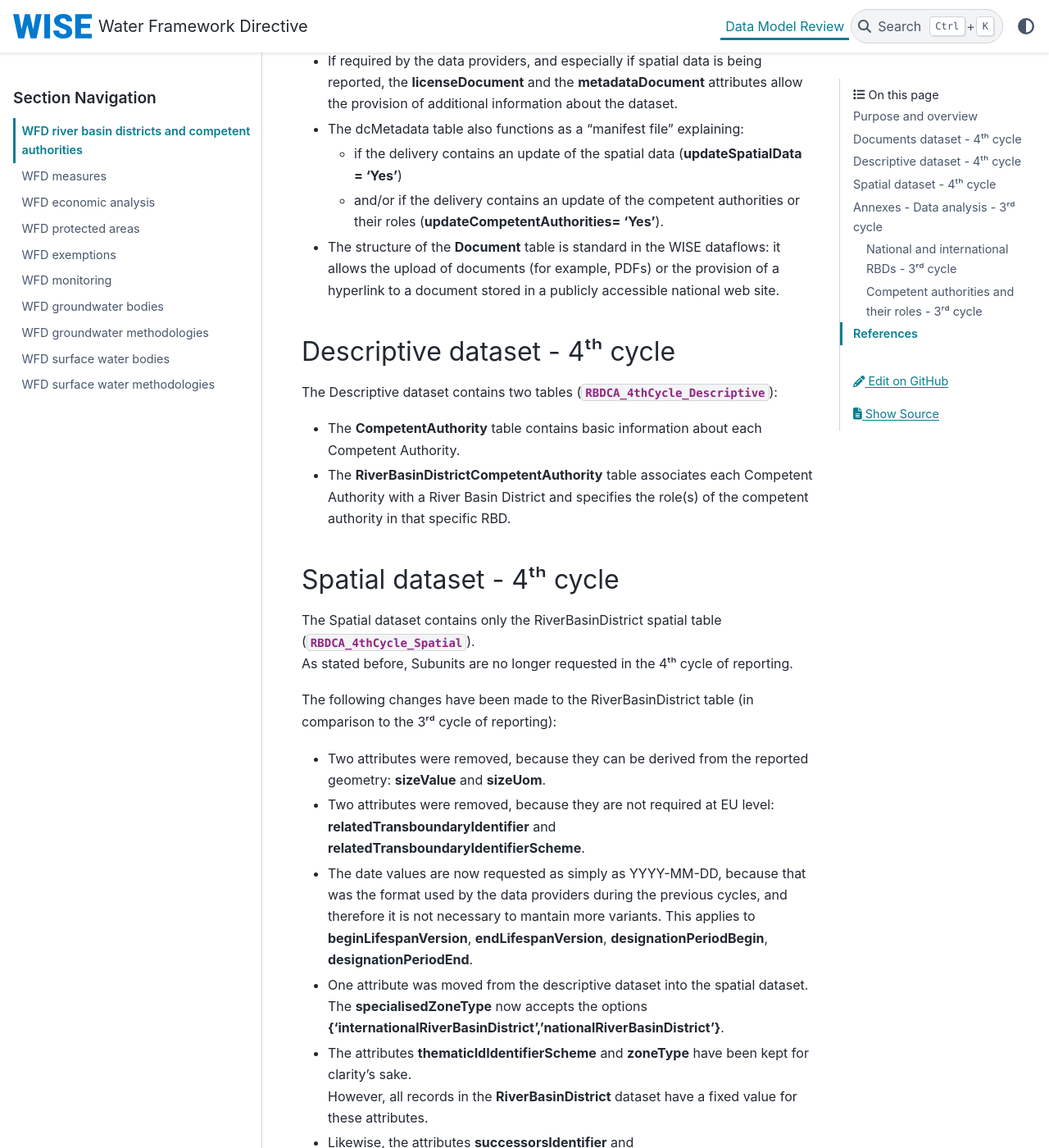
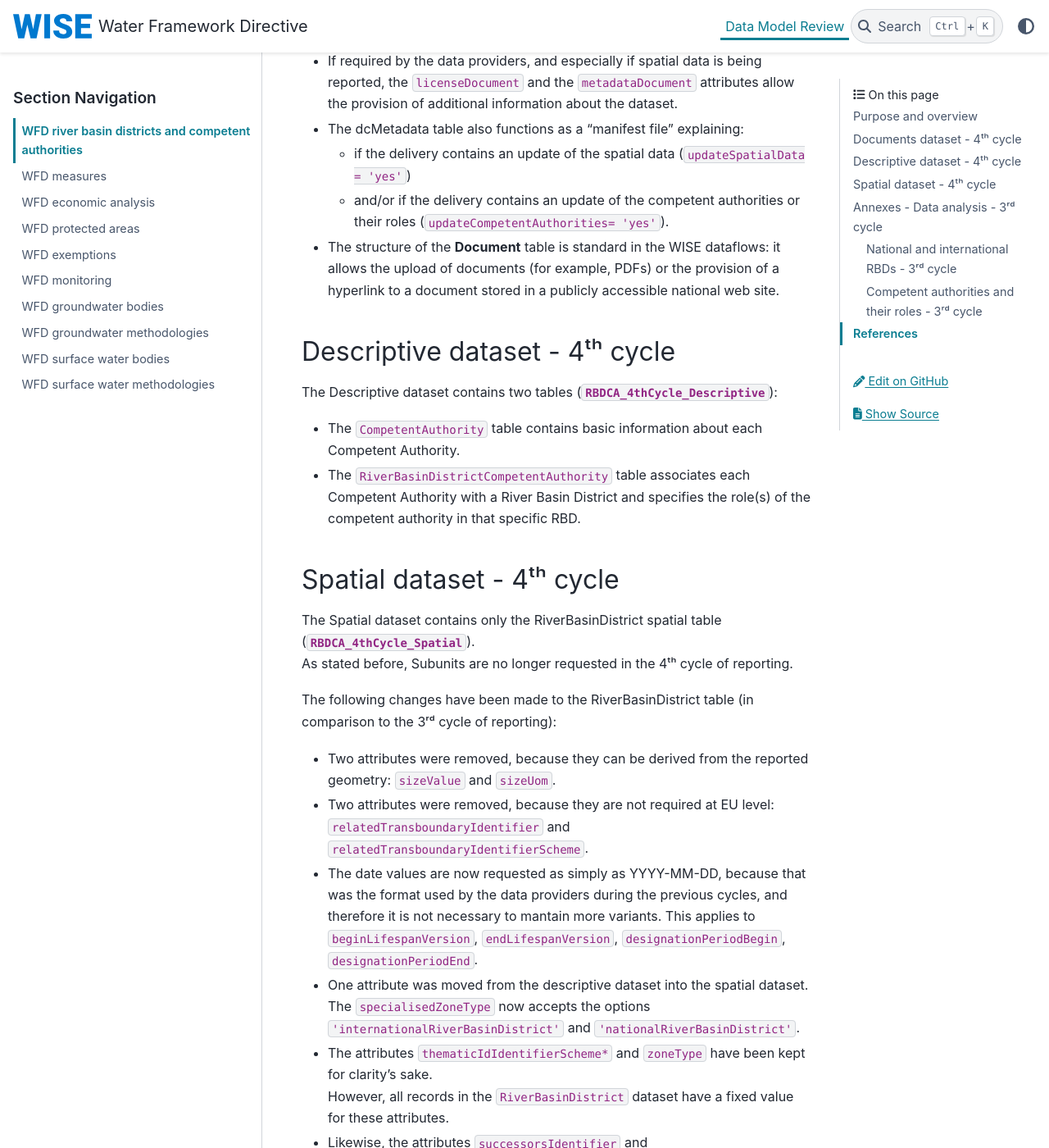
Before and after one commit to eeadata/WISE.WFD.Documentation, a Sphinx documentation site: the page built from docs/DataModelReview/WFDRiverBasinDistrictsAndCompetentAuthorities.md, in a window 1280 px wide and 1400 px high, scrolled down 1635 px. Shown: the whole window at 82% size. Built offline with Sphinx 7.4.7 and the PyData theme 0.15.4, drawn with Linux system fonts in a browser that asks for light colours.

Commit message:
Formatting of table names and column names.

````diff
--- a/docs/DataModelReview/WFDRiverBasinDistrictsAndCompetentAuthorities.md
+++ b/docs/DataModelReview/WFDRiverBasinDistrictsAndCompetentAuthorities.md
@@ -46,16 +46,16 @@ A proposal is presented for the electronic reporting in the 4ᵗʰ cycle:
 
 The Documents dataset follows the standard structure used in various WISE dataflows ({numref}`RBDCA_4thCycle_Documents`):
 
-* The **dcMetadata** table is required and contains only one record per delivery (i.e. per country).
+* The `dcMetadata` table is required and contains only one record per delivery (i.e. per country).
   It provides the basic Dublin Core metadata elements about the delivery.
 
 * If required by the data providers, and especially if spatial data is being reported,
-  the **licenseDocument** and the **metadataDocument** attributes allow the provision of additional information about the dataset.
+  the `licenseDocument` and the `metadataDocument` attributes allow the provision of additional information about the dataset.
 
 * The dcMetadata table also functions as a "manifest file" explaining:
 
-  * if the delivery contains an update of the spatial data (**updateSpatialData = 'Yes'**)
-  * and/or if the delivery contains an update of the competent authorities or their roles (**updateCompetentAuthorities= 'Yes'**).
+  * if the delivery contains an update of the spatial data (`updateSpatialData = 'yes'`)
+  * and/or if the delivery contains an update of the competent authorities or their roles (`updateCompetentAuthorities= 'yes'`).
 
 * The structure of the **Document** table is standard in the WISE dataflows:
 it allows the upload of documents (for example, PDFs)
@@ -73,9 +73,9 @@ or the provision of a hyperlink to a document stored in a publicly accessible na
 
 The Descriptive dataset contains two tables ({numref}`RBDCA_4thCycle_Descriptive`):
 
-- The **CompetentAuthority** table contains basic information about each Competent Authority.
+- The `CompetentAuthority` table contains basic information about each Competent Authority.
 
-- The **RiverBasinDistrictCompetentAuthority** table associates each Competent Authority with a River Basin District and specifies the role(s) of the competent authority in that specific RBD.
+- The `RiverBasinDistrictCompetentAuthority` table associates each Competent Authority with a River Basin District and specifies the role(s) of the competent authority in that specific RBD.
 
 ```{mermaid} /DataModelReview/mmd/RBDCA_4thCycle_Descriptive_ClassDiagram.mmd
 :name: RBDCA_4thCycle_Descriptive
@@ -99,19 +99,19 @@ As stated before, Subunits are no longer requested in the 4ᵗʰ cycle of report
 
 The following changes have been made to the RiverBasinDistrict table (in comparison to the 3ʳᵈ cycle of reporting):
 
-* Two attributes were removed, because they can be derived from the reported geometry: **sizeValue** and **sizeUom**.
+* Two attributes were removed, because they can be derived from the reported geometry: `sizeValue` and `sizeUom`.
 
-* Two attributes were removed, because they are not required at EU level: **relatedTransboundaryIdentifier** and **relatedTransboundaryIdentifierScheme**.
+* Two attributes were removed, because they are not required at EU level: `relatedTransboundaryIdentifier` and `relatedTransboundaryIdentifierScheme`.
 
-* The date values are now requested as simply as YYYY-MM-DD, because that was the format used by the data providers during the previous cycles, and therefore it is not necessary to mantain more variants. This applies to **beginLifespanVersion**, **endLifespanVersion**, **designationPeriodBegin**, **designationPeriodEnd**.
+* The date values are now requested as simply as YYYY-MM-DD, because that was the format used by the data providers during the previous cycles, and therefore it is not necessary to mantain more variants. This applies to `beginLifespanVersion`, `endLifespanVersion`, `designationPeriodBegin`, `designationPeriodEnd`.
 
 * One attribute was moved from the descriptive dataset into the spatial dataset.
-The **specialisedZoneType** now accepts the options **{'internationalRiverBasinDistrict','nationalRiverBasinDistrict'}**.
+The `specialisedZoneType` now accepts the options `'internationalRiverBasinDistrict'` and `'nationalRiverBasinDistrict'`.
 
-* The attributes **thematicIdIdentifierScheme** and **zoneType** have been kept for clarity's sake.
-However, all records in the **RiverBasinDistrict** dataset have a fixed value for these attributes.
+* The attributes `thematicIdIdentifierScheme*` and `zoneType` have been kept for clarity's sake.
+However, all records in the `RiverBasinDistrict` dataset have a fixed value for these attributes.
 
-* Likewise, the attributes **successorsIdentifier** and **successorsIdentifierScheme** have been kept for clarity's sake. *In the reported datasets*, the values of these attributes will always be NULL. The appropriate value will be derived and included in the published WISE datasets (for the 1st cycle, 2nd cycle and 3rd cycle RiverBasinDistrict datasets).
+* Likewise, the attributes `successorsIdentifier` and `successorsIdentifierScheme` have been kept for clarity's sake. *In the reported datasets*, the values of these attributes will always be NULL. The appropriate value will be derived and included in the published WISE datasets (for the 1st cycle, 2nd cycle and 3rd cycle RiverBasinDistrict datasets).
 
 ```{mermaid} /DataModelReview/mmd/RBDCA_4thCycle_Spatial_ClassDiagram.mmd
 :name: RBDCA_4thCycle_Spatial
````
